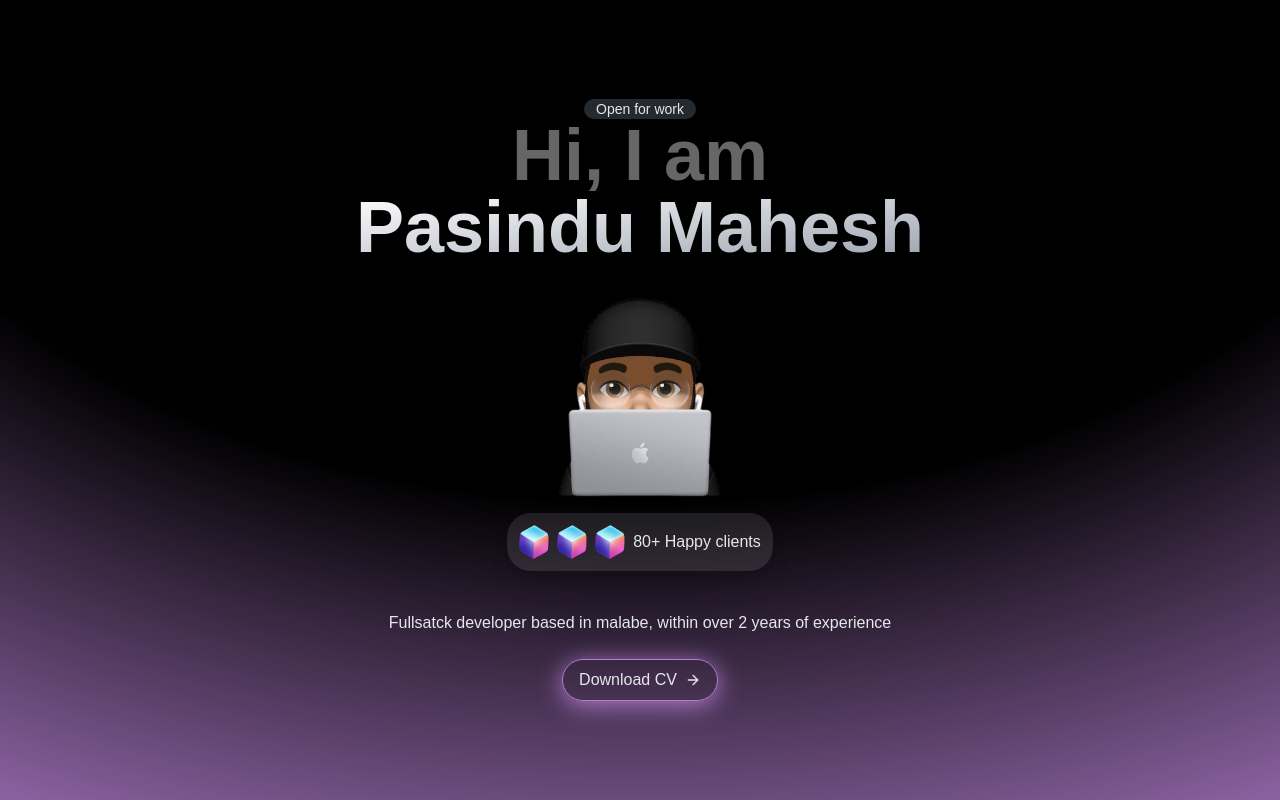
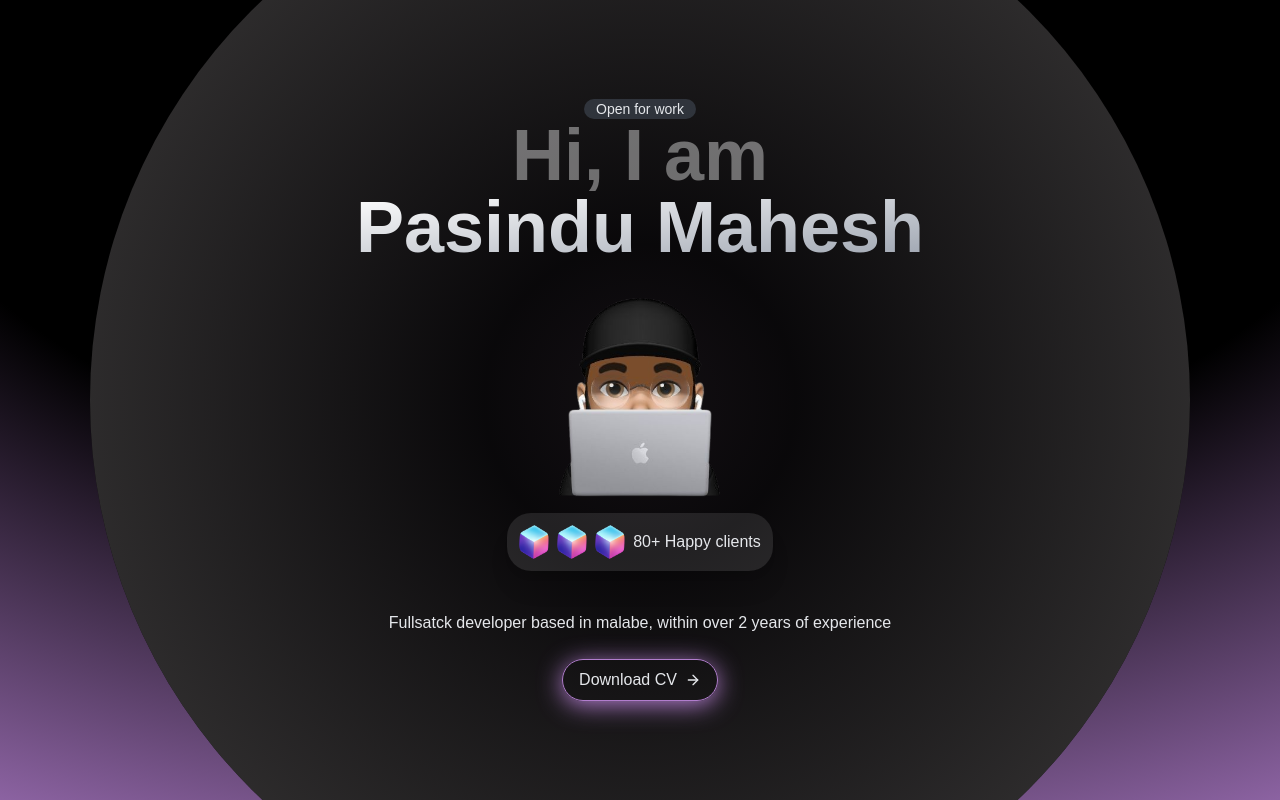
Before and after one commit to pasindu-mahesh/portfolio-next, a Next.js app: page / in a window 1280 px wide. Built offline with nearby package versions, Linux system fonts and the light colour scheme.

Commit message:
feat: add background circle and update globle css

```diff
--- a/app/globals.css
+++ b/app/globals.css
@@ -21,6 +21,43 @@
   }
 }
 
+.bg-circle-container{
+  position: absolute;
+  top: 50%;
+  left: 50%;
+  transform: translate(-50%, -50%);
+  width: 1100px;
+  height: 1100px;
+  border-radius: 50%;
+  z-index: 0;
+}
+
+.bg-circle-background{
+  position: absolute;
+  width: 100%;
+  height: 100%;
+  border-radius: 50%;
+  background-color: rgba(0, 0, 0, 1);
+  z-index: -1;
+}
+
+.bg-circle{
+  position: absolute;
+  top: 50%;
+  left: 50%;
+  transform: translate(-50%, -50%);
+  width: 1100px;
+  height: 1100px;
+  border-radius: 50%;
+  background: radial-gradient(circle,
+              #161616e6 0%,
+              rgba(19, 18, 18, 0.9) 1%,
+              rgba(48, 39, 49, 0.3) 10%,
+              rgba(46, 40, 49, 0.2) 20%,
+              rgba(65, 63, 63) 100%);
+z-index: 0;
+}
+
 body {
   background: var(--background);
   color: var(--foreground);
--- a/components/hero.tsx
+++ b/components/hero.tsx
@@ -39,9 +39,9 @@ export const Hero = () => {
                 <span className="mmb-1.5 inline-block rounded-full bg-gray-600/50 px-3 text-sm">
                     Open for work
                 </span>
-                <h1 className="text-white/40 text-7xl font-black">Hi, I am</h1>
+                <h1 className="text-white/40 text-5xl md:text-7xl font-black">Hi, I am</h1>
                <h1 className="max-w-3xl bg-gradient-to-br from-white to-gray-400 font-black leading-tight
-                text-transparent bg-clip-text md:text-7xl"
+                text-transparent bg-clip-text text-5xl md:text-7xl"
                 >
                      Pasindu Mahesh
                 </h1>
@@ -95,6 +95,10 @@ export const Hero = () => {
                 </motion.button>
             </div>
 
+            <div className="bg-circle-container">
+                <div className="bg-circle-background"></div>
+                <div className="bg-circle"></div>
+            </div>
 
         </motion.section>
     )
```
